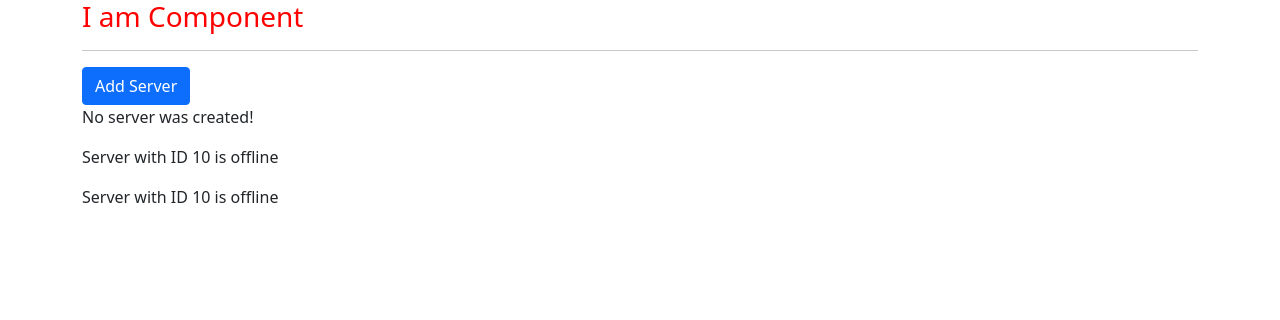
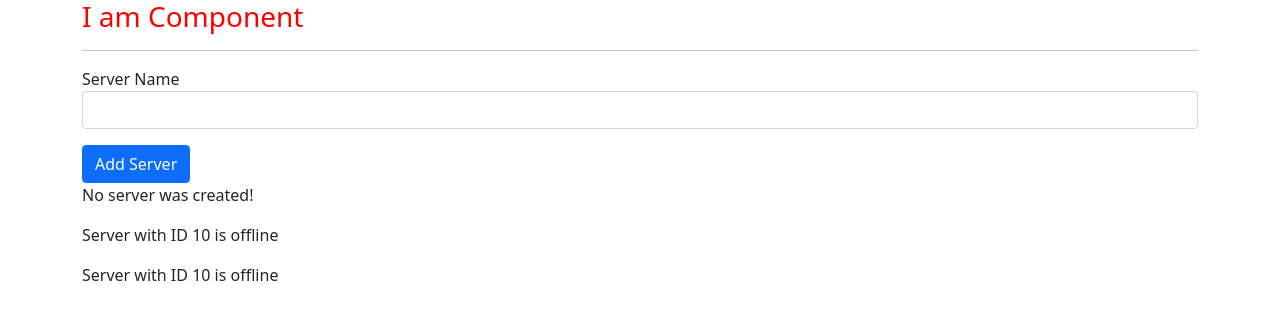
Before and after one commit to 3gzon/angular, an Angular app: page / in a window 1280 px wide. Shown: the top 320 px of the page. Built offline with nearby package versions, Linux system fonts and the light colour scheme.

Commit message:
feat: passing and using data with Event Binding using $ sign

```diff
--- a/src/app/servers/servers.component.html
+++ b/src/app/servers/servers.component.html
@@ -1,3 +1,6 @@
+<label for="">Server Name</label>
+<input type="text" class="form-control" (input)="onUpdateServerName($event)">
+<p>{{serverName}}</p>
 <button class="btn btn-primary" [disabled]="!allowNewServer" (click)="onCreateServer()">
     Add Server
 </button>
--- a/src/app/servers/servers.component.ts
+++ b/src/app/servers/servers.component.ts
@@ -10,7 +10,8 @@
 })
 export class ServersComponent implements OnInit {
   allowNewServer=false;
-serverCreationStatus="No server was created!";
+  serverCreationStatus="No server was created!";
+  serverName='';
   constructor() {
     setTimeout(()=>{
       this.allowNewServer=true
@@ -22,5 +23,8 @@
   onCreateServer(){
     this.serverCreationStatus="Server Was created!"
   }
+  onUpdateServerName(event:any){
+    this.serverName=(<HTMLInputElement>event.target).value
+  }
 
 }
```
